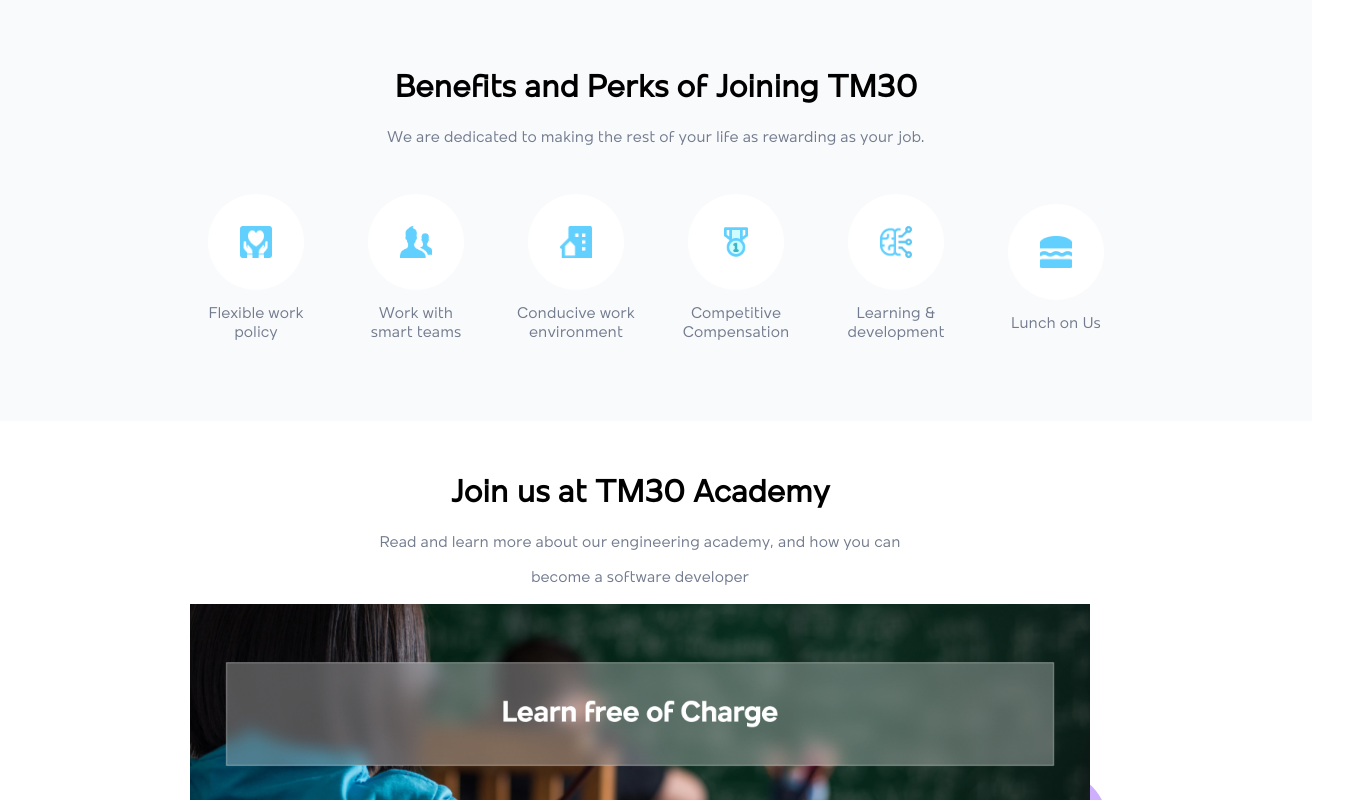
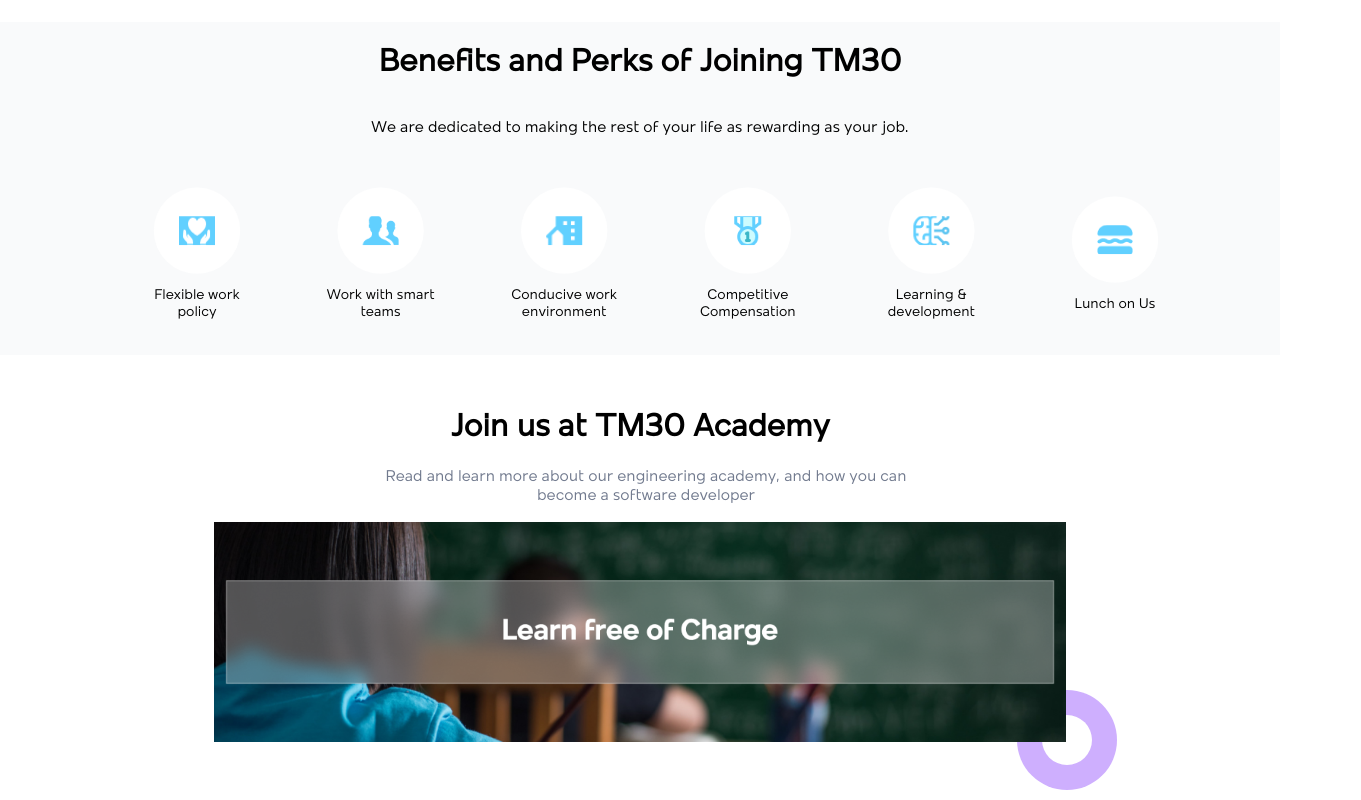
Before and after one commit to brunolotab/myTm30, a React (Vite) app in the folder project1/: page /Careers in a window 1280 px wide. Shown: the part 1220-2020 px from the top of the page, 1361 px wide, since content can reach past the window. Built offline with nearby package versions, Linux system fonts and the light colour scheme.

Commit message:
12th commit

```diff
--- a/project1/src/Components/ContactInfo.jsx
+++ b/project1/src/Components/ContactInfo.jsx
@@ -4,19 +4,24 @@
 function ContactInfo() {
     return (
         <Fiv>
-            <div style={{display:'flex', flexDirection:'column', justifyContent:'center',alignItems:'center'}}>
+            <div >
                 <div className='contactinfo-career'>
                     <div className='contactinfo-width'>
-                        <div className='contactinfo-image'><img src={'./Careerimage/Cimage10.png'}  /></div><h3 style={{ textAlign: 'center' }}>Location</h3>
+                        <div className='contactinfo-image'><img src={'./Careerimage/Cimage10.png'}  /></div>
+                        <h3 >Location</h3>
                         <div style={{ fontWeight: 'bolder', color: '#38b7ff', textAlign:'center' }}>29A Berkley Street, Lagos Island, Lagos</div>
                     </div>
                     <div className='contactinfo-width'>
-                        <div className='contactinfo-image'><img src={'./Careerimage/Cimage11.png'} /></div><h3 style={{ textAlign: 'center' }}>Phone number</h3>
+                        <div className='contactinfo-image'><img src={'./Careerimage/Cimage11.png'} /></div>
+                        <h3 >Phone number</h3>
                         <div style={{ lineHeight: '2rem', fontWeight: 'bolder', color: '#38b7ff',textAlign:'center' }} >+2348182504430 <div>+2348035283267</div><div>+2348034678549</div></div>
                     </div>
                     <div className='contactinfo-width'>
-                        <div className='contactinfo-image'><img src={'./Careerimage/Cimage12.png'} /></div><h3 style={{ textAlign: 'center' }}>mail</h3>
-                        <div style={{ color: '#38b7ff', fontWeight: 'bolder',textAlign:'center' }}>info@tm30.net</div>
+                        <div className='contactinfo-image'><img src={'./Careerimage/Cimage12.png'} /></div>
+                        <h3 >mail</h3>
+                        {/* <h3 style={{ textAlign: 'center' }}>mail</h3> */}
+                        <div >info@tm30.net</div>
+                        {/* <div style={{ color: '#38b7ff', fontWeight: 'bolder',textAlign:'center' }}>info@tm30.net</div> */}
                     </div>
                 </div>
             </div>
@@ -29,22 +34,38 @@
 const Fiv = styled.div `
      .contactinfo-career {
     display: flex;
-    justify-content: space-around;
+    /* flex-wrap: wrap; */
+    /* justify-content: space-around;
     align-items: center;
-    width: 80%;
-    gap: 1rem;
+    width: 100%;
+    gap: 2rem;
+    /* border: 1px solid red;  */
+    flex-wrap: wrap;
+    align-content: space-around;
+    width: 100%;
+    border: 1px solid red;
+    gap: 2rem;
+
   }
   .contactinfo-width {
-    width: 450px;
+     /* width: 50%;  */
+    width: 300px;
     height: 250px;
-    margin-left: 20px;
-    flex-direction: column;
-    justify-content: center;
+    /* display: block; */
+    /* margin-left: 20px; */
+    display: flex;
+     flex-direction: column;
+    /* justify-content: center; */
     align-items: center;
+    border: 1px solid green;
+    padding: 10px;
   }
   .contactinfo-image {
     width: 60px;
     height: 60px;
+    text-align: center;
+    margin-left: -100%;
+
   }
   .contactinfo-image img {
     width: 100%;
@@ -53,4 +74,70 @@
     margin-left: 140px;
   }
 
+
+  @media screen and (max-width: 1075px) {
+    .contactinfo-career {
+      /* width: 90%; */
+      gap: 1.5rem;
+
+    }
+    .contactinfo-width {
+      /* width: 100%; */
+      width: 280px;
+    }
+
+  }
+  @media screen and (max-width: 951px) {
+    .contactinfo-career{
+      gap: 2.4rem;
+      width: 102%;
+      display: flex;
+      flex-wrap: wrap;
+      /* margin-left: -3%; */
+    }
+    .contactinfo-width {
+      width: 26.3%;
+      /* width: 250px; */
+
+    }
+  .contactinfo-image {
+    margin-left: -150%;
+
+  }
+}
+  @media screen and (max-width: 714px) {
+    .contactinfo-career{
+      width: 84%;
+      margin-left: 11%;
+    }
+    .contactinfo-width {
+
+    width: 38.8%;
+    font-size: 13px;
+    }
+  }
+  .contactinfo-image {
+    margin-left: -110%;
+
+  }
+  @media screen and (max-width: 600px) {
+    .contactinfo-career{
+      display: block;
+      text-align: center;
+      width: 100%;
+    margin-left: -10%;
+    margin-bottom: 50px;
+
+    }
+    .contactinfo-width {
+      width: 100%;
+      height: 200px;
+    }
+
+
+
+
+  }
+
+
 `
--- a/project1/src/Components/Navbar.jsx
+++ b/project1/src/Components/Navbar.jsx
@@ -148,7 +148,7 @@
     color:#fff;
      background:#00a9ff;
 }
-@media(max-width: 1080px){
+@media(max-width: 1200px){
     .main{
         font-size: 16px;
 
--- a/project1/src/Pages/Careers/Benefits.jsx
+++ b/project1/src/Pages/Careers/Benefits.jsx
@@ -9,7 +9,7 @@
     return (
         <Biv>
             <div style={{background:'#f9fafb'}}>
-                <div style={{textAlign:'center'}}>
+                <div className='wrapper'>
                     <h1 style={{color:'#000'}}>Benefits and Perks of Joining TM30</h1>
                     <p>We are dedicated to making the rest of your life as rewarding as your job.</p>
                 </div>
@@ -38,25 +38,51 @@
 export default Benefits
 
 const Biv = styled.div `
-    display: flex;
+    /* display: flex;
     justify-content: center;
     width: 100%;
-    color: #717a8e;
+    color: #717a8e; */
+.wrapper {
+  text-align: center;
+  /* width: 80%; */
+  /* display: block; */
 
+      /* width: 100%; */
+
+      display: flex;
+      flex-direction: column;
+      justify-content: center;
+      align-items: center;
+  }
+  .interest2 p {
+    width: 60%;
+}
+h1 {
+  /* width: 60%; */
+}
  .career-flex {
-    display: grid;
+    /* display: grid;
     grid-template-columns: repeat(6, 1fr);
-    grid-gap: 30;
+    grid-gap: 30px;
     padding: 10px;
+    border: 1px solid red; */
+    display: flex;
+    justify-content: space-evenly;
+    align-items: center;
+    width: 100%;
+    padding: 1rem;
+    scale: 0.9;
+    /* gap: 0.6rem; */
   }
 
   .career-container {
     display: flex;
     flex-direction: column;
-    justify-content: center;
+    /* justify-content: space-around; */
     align-items: center;
-    padding: 20px;
-    width: 120px;
+    padding: 10px;
+    width: 10%;
+    /* width: 120px; */
 
 
   }
@@ -75,7 +101,7 @@
 
   }
   .career-image {
-    width: 40%;
+    width: 50%;
     height: 40%;
     /* text-align: center; */
     /* object-fit: cover; */
@@ -85,4 +111,25 @@
     height: 100%;
     object-fit: cover;
   }
+
+
+  @media screen and (max-width: 961px){
+    .career-flex {
+
+    /* grid-template-columns: repeat(3, 1fr); */
+    flex-wrap: wrap;
+    align-content: space-around;
+
+    .career-container {
+      width: 30%;
+      /* border: 1px solid red; */
+    margin-bottom: 20px;
+
+
+    }
+
+    /* width: 100%; */
+
+  }
+  }
 `
--- a/project1/src/Pages/Careers/Careers.jsx
+++ b/project1/src/Pages/Careers/Careers.jsx
@@ -21,40 +21,40 @@
           </div>
 
         </div>
-                <div>
-                    <div style={{ textAlign: 'center', margin: '100px 0px 20px 0px', color: '#000' }}><h1>Thank you for your interest in joining our team!</h1></div>
-                    <div style={{ textAlign: 'center', fontSize: '21px', lineHeight: '2rem', paddingBottom: '40px' }}>We believe work is more than a desk or a to-do list. We believe work should<div>empower a better life. We’re:</div></div>
+        <div className='interest'>
+          <div style={{ textAlign: 'center', margin: '100px 0px 10px 0px', color: '#000' }}><h1>Thank you for your interest in joining our team!</h1></div>
+          <div className='interest2'><p>We believe work is more than a desk or a to-do list. We believe work should empower a better life. We’re: </p></div>
         </div>
-                <div style={{marginBottom:'2rem'}}>
+        <div style={{ marginBottom: '2rem' }}>
           <Reusable1 />
         </div>
       </div>
       <div>
-                    <div style={{background:'#f9fafb', width:'100%', padding:'5rem 1rem 3rem 1rem'}}><Benefits/></div>
+        <div style={{ background: '#f9fafb', width: '100%'}}><Benefits /></div>
 
       </div>
-                <div style={{textAlign:'center', padding:'2rem 2rem 0rem 2rem', background:'#fff', color:'#717a8e'}}>
-                    <h1 style={{color:'#000'}}>Join us at TM30 Academy</h1>
-                    <p className='academy'>Read and learn more about our engineering academy, and how you can <p>become a software developer</p></p>
+      <div style={{ textAlign: 'center', padding: '2rem 2rem 0rem 2rem', background: '#fff', color: '#717a8e' }}>
+        <h1 style={{ color: '#000' }}>Join us at TM30 Academy </h1>
+        <div className='academy'><p>Read and learn more about our engineering academy, and how you can become a software developer</p></div>
         <div className='learnfree'>
-                    <div className='img07'><img src={('./Careerimage/Cimage7.png')} alt=''/></div>
+          <div className='img07'><img src={('./Careerimage/Cimage7.png')} alt='' /></div>
         </div>
-                    <div style={{float:'right', padding:'0rem 8.8rem 0rem 0rem', position:'relative', top:'-52px'}}>
+        <div className='circles' >
           <div className='purpple'>
             <div className='white'></div>
           </div>
         </div>
 
       </div>
-                <div style={{width:'100%', display:'flex', flexDirection:'column',marginTop:'3rem', justifyContent:'center',background:'#f9fafb'}}>
+      <div style={{ width: '100%', display: 'flex', flexDirection: 'column', marginTop: '3rem', justifyContent: 'center', background: '#f9fafb' }}>
         <div className='open-career'>
-                    <p style={{background:'#c6eaff', padding:'2px 15px', color:'#717a8e', borderRadius:'30px'}}> Open Positions</p>
+          <p style={{ background: '#c6eaff', padding: '2px 15px', color: '#717a8e', borderRadius: '30px' }}> Open Positions</p>
           <h1>We’re looking for talented people</h1>
-                    <p style={{textAlign:'center', lineHeight:'0.5rem', color:'#717a8e', marginBottom:'3rem'}}>Our philosophy is simple — hire a team of diverse, passionate people and foster a <p>culture that empowers you to do you best work.</p></p><br/>
-                    <div  className='img08'><img src= {'./Careerimage/Cimage8.png'} alt=''/></div><br/>
-                    <div style={{width:'880px', color:'#717a8e',padding:'20px', borderRadius:'16px',margin:'2rem 0rem', textAlign:'center', border:'1px solid gray'}}><p>There are no open positions for now.</p></div>
-                    <br/><br/>
-                    <div><img src={'./Careerimage/Cimage9.png'} alt=''/></div>
+          <p className='philosophy'>Our philosophy is simple — hire a team of diverse, passionate people and foster a culture that empowers you to do you best work.</p><br />
+          <div className='img08'><img src={'./Careerimage/Cimage8.png'} alt='' /></div><br />
+          <div className='position'><p>There are no open positions for now.</p></div>
+          <br /><br />
+          <div><img src={'./Careerimage/Cimage9.png'} alt='' /></div>
           {/* <div className='contact-career'>
                         <div>
                             <div className='contact-image'><img src={'./Careerimage/Cimage10.png'} style={{paddingLeft:'90px'}}/></div><h3 style={{ textAlign:'center'}}>Location</h3>
@@ -69,7 +69,7 @@
                             <div style={{color:'#38b7ff',fontWeight:'bolder'}}>info@tm30.net</div>
                         </div>
                     </div> */}
-                    <ContactInfo/>
+          <ContactInfo />
         </div>
       </div>
 
@@ -101,26 +101,55 @@
     background-color: #66d5f3;
     /* -webkit-animation: sol 5s linear infinite ; */
     /* transition: all 2s; */
-    width: 54%;
+    /* width: 54%; */
     height: 250px;
     line-height: 2rem;
     color: #fff;
     font-size: 19px;
-    padding: 5rem 12rem;
+    padding: 6rem 12rem;
     text-align: center;
   }
   .containerhead {
     font-size: 16.5px;
     color: #fff;
   }
-  .learnfree {
+  .interest2 {
+    text-align: center;
+    font-size: 21px;
+     line-height: 2rem;
+      padding-bottom: 20px;
+
       display: flex;
-    flex-direction: column;
       justify-content: center;
       align-items: center;
   }
+  .interest2 p {
+    width: 66%;
+  }
+  .academy  {
+    width: 45%;
+    padding-left: 28%;
+    text-align: center;
+
+
+  }
+  .learnfree {
+    display: flex;
+    /* flex-direction: column; */
+    justify-content: center;
+    align-items: center;
+  }
+  .circles {
+    /* float: right;  */
+    padding: 0rem 8.8rem 0rem 0rem;
+     position: relative;
+      top: -52px;
+      padding-left: 81%;
+      margin-bottom: -50px;
+  }
   .purpple {
     width: 100px;
+    /* width: 100px; */
     height: 100px;
     border-radius: 50%;
     background-color: #ceaffe;
@@ -137,11 +166,12 @@
     background-color: #fff;
   }
   .img07 {
-    width: 900px;
+    width: 70%;
+    /* width: 900px; */
     height: 220px;
     z-index: 50;
   }
-  img {
+  .img07 img {
     width: 100%;
     height: 100%;
     object-fit: cover;
@@ -161,15 +191,34 @@
     border: 1px solid gray;
     background-color: #c6eaff;
   } */
+  .philosophy {
+    text-align: center;
+     line-height: 1.5rem;
+      color:#717a8e;
+       margin-bottom: 3rem;
+       width: 45%;
+  }
   .img08 {
-    width: 900px;
+    width: 68%;
+    /* width: 900px; */
     height: 300px;
+    margin-bottom: 10px;
     /* z-index: 50; */
   }
   .img08 img {
     width: 100%;
     height: 100%;
     object-fit: cover;
+  }
+  .position {
+    width: 68%;
+     color: #717a8e;
+      padding: 20px;
+       border-radius: 16px;
+        margin: 2rem 0rem;
+         text-align: center;
+         border: 1px solid gray;
+         background-color: #fff;
   }
 
   .contact-career {
@@ -192,7 +241,7 @@
   @media screen and (max-width: 1075px){
     .container {
       height: 120px;
-      padding: 3rem 3rem;
+      padding: 5rem 3rem;
       width: 75%;
     }
     .container h1 {
@@ -204,13 +253,104 @@
 
     }
     .academy {
-      width: 35%;
-      line-height: 0.9rem;
+      /* width: 35%;
+      line-height: 0.9rem; */
       /* text-align: center; */
+      padding-left: 32%;
+      margin-bottom: 40px;
     }
     .academy p {
-      line-height: n;
+      line-height: 1.5rem;
+      width: 75%;
+      text-align: center;
+
+    }
+    .learnfree {
+      /* height: 90px; */
+      margin-top: 60px;
+      padding: 2px;
+    }
+    .circles {
+      top: -50px;
+      margin-bottom: -50px;
+    }
+    .img07 {
+      height: 160px;
+      width: 70%;
+    }
+    .img08 {
+    width: 64%;
+    height: 90%;
+    /* height: 220px; */
+    margin-bottom: 10px;
+
     }
   }
 
+    @media screen and (max-width: 950px){
+      .academy p {
+      line-height: 1.5rem;
+      width: 99%;
+      text-align: center;
+
+    }
+    .learnfree {
+      /* height: 160px;
+      width: 75%; */
+      height: 100%;
+      width: 100%;
+    }
+      .img07 {
+      height: 160px;
+      width: 75%;
+
+    }
+    .img08 {
+    width: 62%;
+    height: 200px;
+    margin-bottom: 10px;
+
+    }
+    }
+
+
+  @media screen and (max-width: 790px){
+    .interest h1  {
+      font-size: 23px;
+    }
+    .interest2 p {
+      width: 120%;
+      font-size: 14px;
+      margin-bottom: -40px;
+    }
+    .img08 {
+    width: 58%;
+    height: 180px;
+    margin-bottom: 10px;
+
+    }
+  }
+
+  @media screen and (max-width: 751px){
+    .img07 {
+      height: 120px;
+      width: 75%;
+
+    }
+    .purpple {
+      width: 60px;
+      height: 60px;
+
+    }
+    .white {
+      width: 30px;
+      height: 30px;
+    }
+    .circles {
+      top: -35px;
+      padding-left: 84%;
+    }
+  }
+
+
 `
--- a/project1/src/Pages/Home/Home.jsx
+++ b/project1/src/Pages/Home/Home.jsx
@@ -67,10 +67,10 @@
                 <div style={{background:'#f9fbfa', padding:'7rem 5rem 5rem 5rem'}}>
                     <div style={{color:'#24b0ff', fontSize:'19px'}}>Our Unique Solutions include</div><br/>
                     <h1>Agency Banking solution</h1><br/>
-                    <div style={{lineHeight:'0.5'}}><p>TM30 Agency Banking Solution empowers you to effectively drive financial inclusion, scale customers acquisition and increase</p>
-                    <p>profitability.</p></div><br/>
-                    <div style={{lineHeight:'0.5'}}><p>We have designed our solution with the success of your business in mind, the platform enables you take advantage of current</p>
-                    <p>and future financial services opportunities.</p></div><br/>
+                    <div style={{lineHeight:'1.5rem',width:'80%'}}><p>TM30 Agency Banking Solution empowers you to effectively drive financial inclusion, scale customers acquisition and increase
+                    profitability.</p></div><br/>
+                    <div style={{lineHeight:'1.5rem',width:'80%'}}><p>We have designed our solution with the success of your business in mind, the platform enables you take advantage of current
+                    and future financial services opportunities.</p></div><br/>
                     <div >
                             <button style={{
                                 padding: '15px', background: '#00A3F6',
@@ -164,7 +164,7 @@
          display: flex ;
           justify-content: center;
            align-items: center;
-            max-width: 850px;
+            max-width: 70%;
             /* border: 1px solid red; */
     }
     .bg-video {
@@ -174,18 +174,17 @@
 
     }
 
-    @media screen and (max-width: 1041px) {
+    @media screen and (max-width: 1075px) {
             html,body{
-            width: 100%;
+            /* width: 100%;
             height: 100%;
             margin: 0;
-            padding: 0;
-            overflow-x: hidden;
+            padding: 0; */
+            /* overflow-x: hidden; */
         }
-        .backtrust{
-            /* margin-right: -100px; */
+        /* .backtrust{
             width: 100%;
-        }
+        } */
         .backtruststyle {
             margin-right: 0;
             width: 60%;
@@ -215,7 +214,8 @@
         }
 
         .backtruststyle {
-            width: 360px;
+            width: 55%;
+            /* width: 360px; */
 
         }
 
--- a/project1/src/Pages/Home/Profile.jsx
+++ b/project1/src/Pages/Home/Profile.jsx
@@ -50,7 +50,7 @@
     }
     .image-1 {
         /* width: 750px; */
-        width: 70%;
+        width: 100%;
         height: 576px;
         /* border: 1px solid red; */
 
@@ -97,6 +97,11 @@
             margin-top: 50px;
 
         }
+        .img {
+        width: 40%;
+        height: 100%;
+        object-fit: cover;
+        }
 
     }
     @media (max-width: 500px) {
--- a/project1/src/Pages/Home/Slide.jsx
+++ b/project1/src/Pages/Home/Slide.jsx
@@ -77,7 +77,7 @@
     }
 
     /* @media screen and (max-width:1075px){ */
-    @media screen and (max-width:1075px){
+    @media screen and (max-width:1200px){
 
         html,body{
             width: 100%;
@@ -91,7 +91,7 @@
             /* margin-left: 30px; */
             /* padding-right: 30px; */
             width: 58%;
-            left: -150px;
+            left: -20px;
         }
     }
     /* @media (min-width: 851px) and (max-width:1040px){
@@ -101,7 +101,7 @@
         }
     } */
      /* @media screen and  (max-width: 1150px) and (min-width: 751px){ */
-     @media screen and  (max-width: 992px) and (min-width: 769px){
+     @media screen and  (max-width: 995px) {
         html,body{
             width: 100%;
             height: 100%;
@@ -111,7 +111,7 @@
         }
         .slider {
 
-            width: 43%;
+            width: 53%;
             left: -10px;
         }
     }
--- a/project1/src/Reuseable/Reusable1.jsx
+++ b/project1/src/Reuseable/Reusable1.jsx
@@ -74,31 +74,62 @@
   }
 
 
-  @media screen and (max-width: 967px){
+  @media screen and (max-width: 967px) {
   section {
-        display: grid;
+        /* display: grid;
         grid-template-columns: repeat(2,1fr);
+        justify-content: center; */
+        display: flex;
+        flex-wrap: wrap;
+        width: 100%;
 
 
   }
   .section-container {
-    width: 85%;
+    /* width: 85%;
+    font-size: 17px;
+    padding: 20px 30px 25px 30px; */
+    width: 35%;
+    height: 320px;
     font-size: 17px;
     padding: 20px 30px 25px 30px;
   }
 }
 
 
+@media screen and (max-width: 680px) {
+    section {
+        display: block;
+        width: 100%;
+        display: flex;
+        flex-direction: column;
+        justify-content: center;
+        align-items: center;
+        /* padding-left: 20%; */
+    }
+    .section-container {
+    width: 52%;
+    margin-bottom: 15px;
+
+
+    }
+}
+
+
+
 @media screen and (max-width: 616px){
 
     section {
         display: block;
+        /* padding-left: -20%; */
+
     }
     .section-container {
     width: 100%;
+    height: none;
     font-size: 17px;
     padding: 10px 30px;
-    margin: 1.5rem 1.5rem 1.5rem -2rem;
+    /* margin: 1.5rem 1.5rem 1.5rem -2rem; */
   }
 }
 
```
Also changed, not shown: project1/src/Components/Footbar.jsx (+46 -9 lines). Lines whose indentation alone changed are shown as unchanged.
